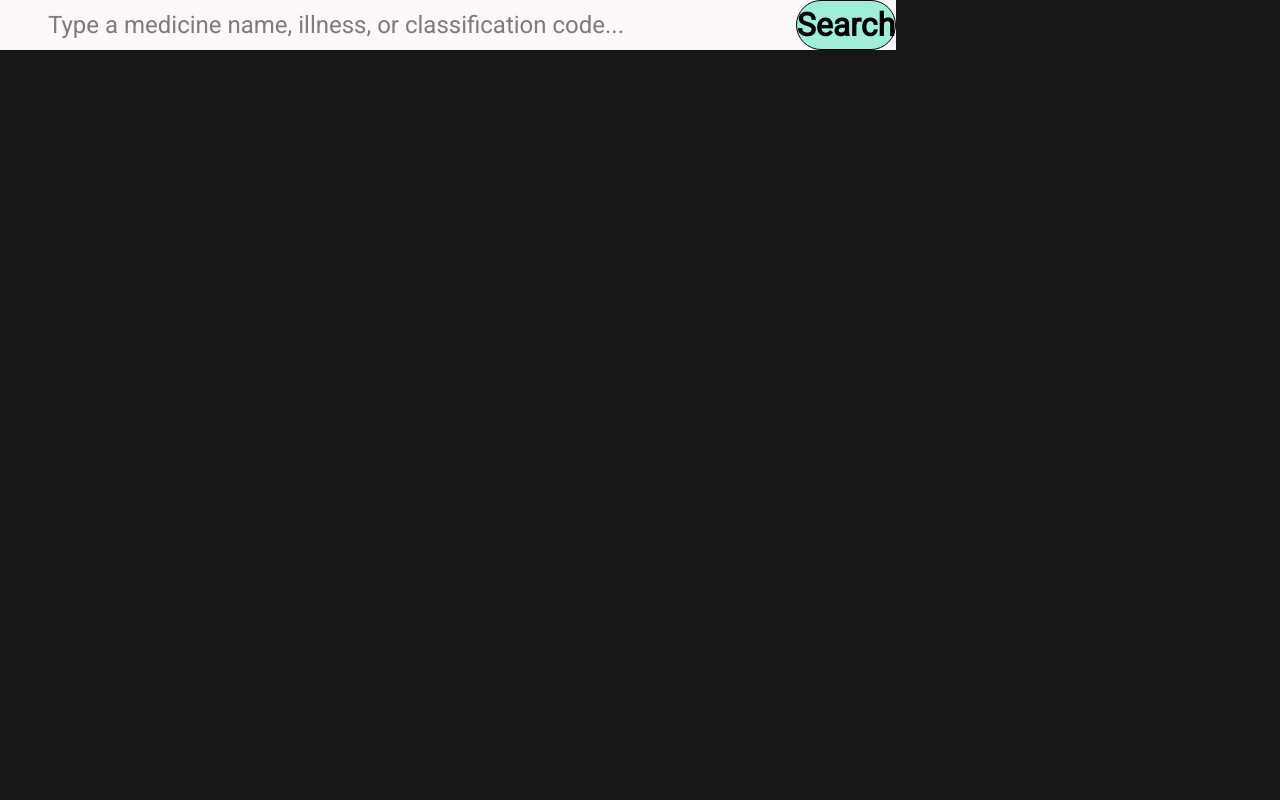
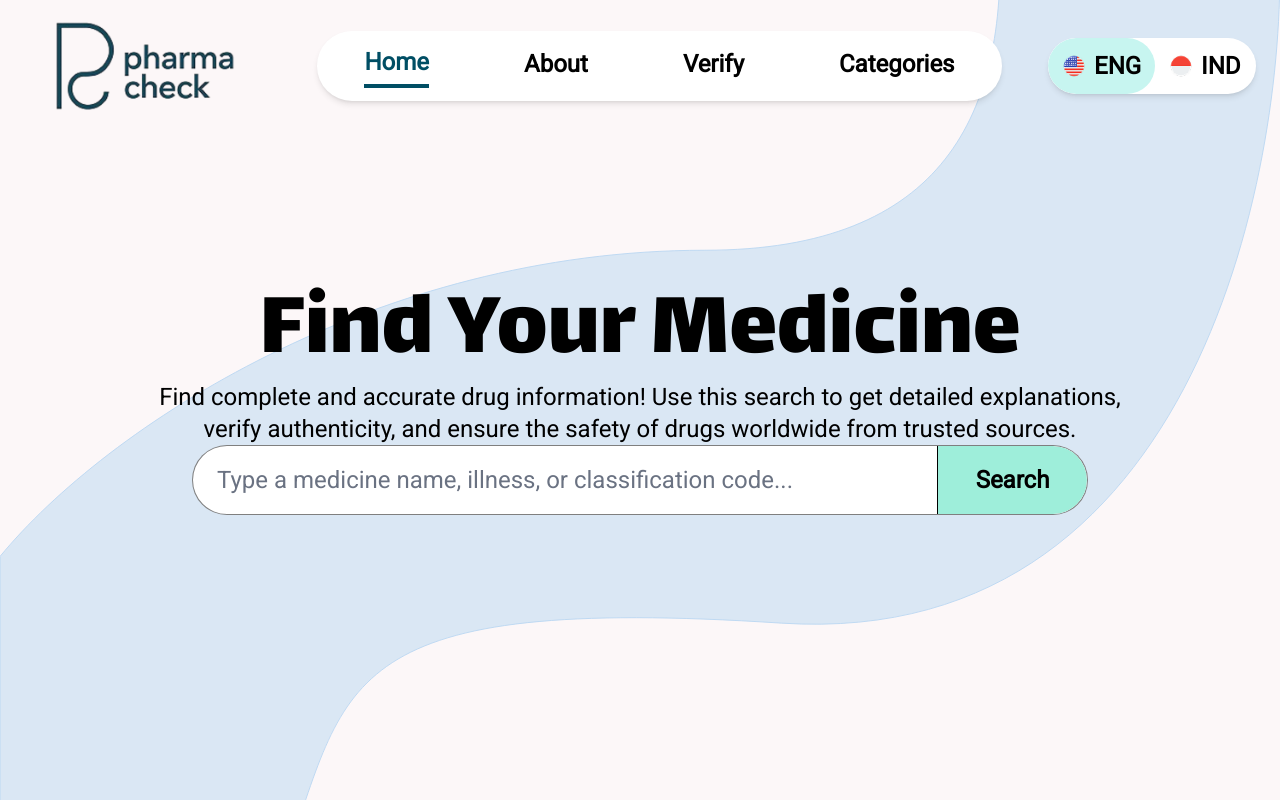
Before and after one commit to BoviliusMeidi/PharmaCheck, a Next.js app: page / in a window 1280 px wide. Built offline with nearby package versions, Linux system fonts and the light colour scheme.

Commit message:
feat: homepage and searchform style

```diff
--- a/src/app/page.js
+++ b/src/app/page.js
@@ -1,11 +1,21 @@
 'use client';
 
 import SearchForm from '@/components/SearchForm';
+import Navbar from '@/components/Navbar';
 
 export default function HomePage ()  {
-  return (
-    <div className='max-w-4xl'>
-      <SearchForm title={"Search"} objective={"product"}/>
-    </div>
-  );
+    return (
+        <div className="bg-[url('/background/wave-left.svg')] bg-[#FCF7F8] bg-no-repeat bg-cover bg-center">
+            <Navbar />
+            <div className="h-screen flex flex-col justify-center items-center gap-[44]">
+                <div className='flex flex-col gap-[16]'>
+                    <h1 className='font-title text-center text-8xl'>Find Your Medicine</h1>
+                    <p className='font-description text-center text-2xl'>Find complete and accurate drug information! Use this search to get detailed explanations, <br></br>verify authenticity, and ensure the safety of drugs worldwide from trusted sources.</p>
+                </div>
+                <div className='w-full max-w-4xl'>
+                    <SearchForm title={"Search"} objective={"product"}/>
+                </div>
+            </div>
+        </div>
+    );
 };
--- a/src/components/SearchForm.js
+++ b/src/components/SearchForm.js
@@ -53,10 +53,10 @@ export default function SearchForm({ title , objective }) {
     <div className="relative w-full">
     <form
       onSubmit={handleSearch}
-        className="font-description flex justify-between items-center w-full h-[70] bg-base rounded-[40]"
+      className="font-description flex items-center w-full h-[70px] rounded-[40px] bg-white border border-black/50 overflow-hidden"
     >
       <input
-          className="w-full ml-12 text-2xl"
+        className="flex-1 h-full px-6 text-xl md:text-2xl bg-transparent outline-none placeholder-gray-500"
         type="text"
         placeholder="Type a medicine name, illness, or classification code..."
         value={inputCode}
@@ -64,11 +64,12 @@ export default function SearchForm({ title , objective }) {
       />
       <button
         type="submit"
-          className="cursor-pointer text-[32px] bg-mint rounded-[40px] border w-[300] h-[70] font-[600] border-black"
+        className="h-full w-[150px] bg-mint text-black font-bold text-2xl rounded-r-[40px] border-l border-black"
       >
         {title}
       </button>
     </form>
+
 
       {suggestions.length > 0 && (
         <ul className="absolute top-full left-0 w-full bg-white border border-gray-300 rounded-md mt-1 z-10 max-h-60 overflow-y-auto">
```
Lines whose indentation alone changed are shown as unchanged.
